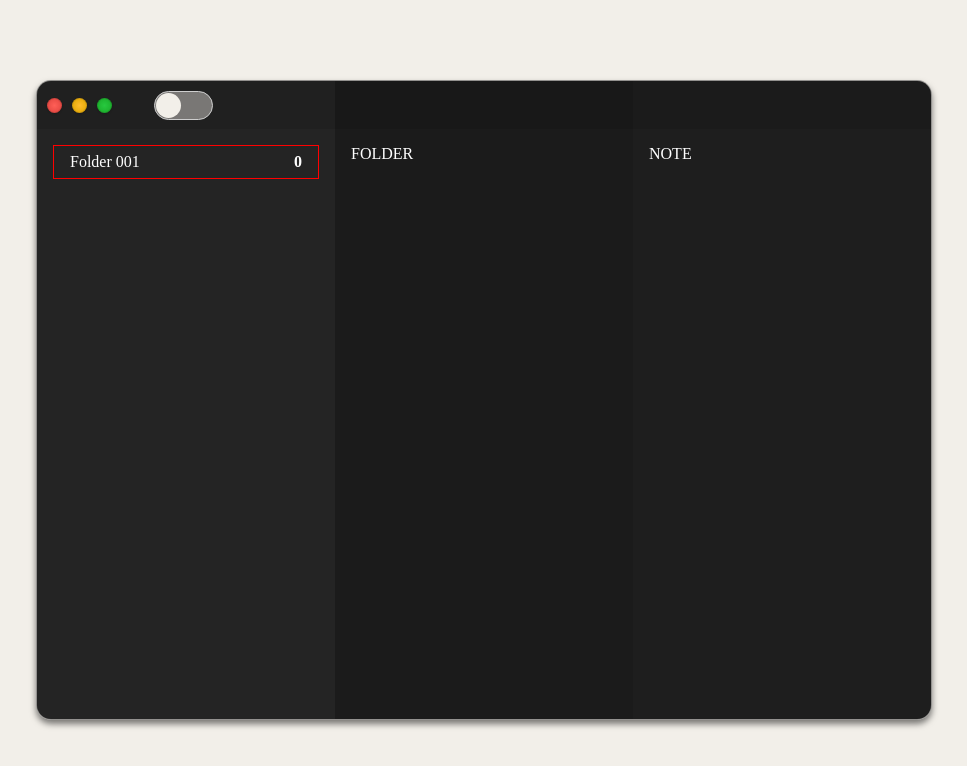
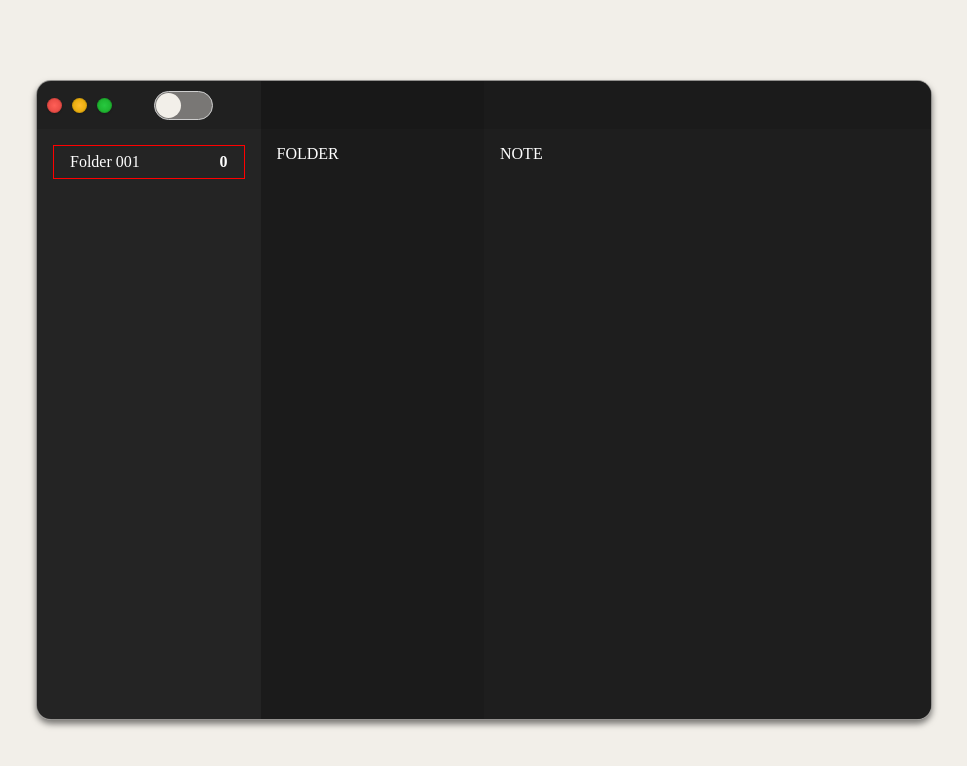
Before and after one commit to ggorcl/notes, a React (Create React App) app: page / in a window 1280 px wide. Shown: the top 766 px of the page, without its empty margins (156-1123 px from the left). Built offline with nearby package versions, Linux system fonts and the light colour scheme.

Commit message:
show/hide all folders section

```diff
--- a/src/App.js
+++ b/src/App.js
@@ -9,23 +9,28 @@ function App() {
   const [allFoldersVisible, setAllFoldersVisible] = useState(true);
 
   const toggleAllFoldersVisiblity = () => {
-    setAllFoldersVisible(prev => !prev)
-  }
+    setAllFoldersVisible((prev) => !prev);
+  };
 
   return (
     <div className="app">
       <div id="top-bar">
         <MacButtons />
-        <ToggleButton primaryColor="#E49273" toggleAllFoldersVisiblity={toggleAllFoldersVisiblity}/>
+        <ToggleButton
+          primaryColor="#E49273"
+          toggleAllFoldersVisiblity={toggleAllFoldersVisiblity}
+        />
       </div>
-      <div className="folders-container section" style={allFoldersVisible ? {width: "100%"} : {width: "0%"}}>
-        <Folders/>
+      <div
+        className="folders-container section"
+      >
+        <Folders />
       </div>
-      <div className="folder-container section">
-        <Folder/>
+      <div className="folder-container section" style={allFoldersVisible ? {width: "25%", left: "25%"} : {width: "30%", left: "0"}}>
+        <Folder />
       </div>
-      <div className="note-container section">
-        <Note/>
+      <div className="note-container section" style={allFoldersVisible ? {width: "50%"} : {width: "70%"}}>
+        <Note />
       </div>
     </div>
   );
--- a/src/index.css
+++ b/src/index.css
@@ -27,6 +27,7 @@
   border-radius: 15px; /* Rounded corners for smooth design */
   overflow: hidden;
   display: flex;
+  position: relative;
 }
 
 #top-bar{
@@ -36,6 +37,7 @@
   align-items: center;
   background-color: rgba(0, 0, 0, 0.1);
   position: absolute;
+  z-index: 10;
 }
 
 .mac-buttons {
@@ -124,7 +126,7 @@
 .section{
   width: 100%;
   height: 100%;
-  transition: width var(--toggle-time) ease;
+  transition: all var(--toggle-time) ease;
   color: #fefefe;
   padding-top: 48px;
 }
@@ -135,18 +137,28 @@
 
 .folders-container{
   background-color: #242424;
+  flex: 1;
 }
 
 .folder-container{
   background-color: #1B1B1B;
+  position: absolute;
+  top: 0;
+  left: 0;
+  width: 25%;
+  left: 25%;
 }
 
 .note-container{
   background-color: #1E1E1E;
+  position: absolute;
+  width: 50%;
+  top: 0;
+  right: 0;
 }
 
 .folder-item{
-  width: 100%;
+  width: calc(25% - 1.5em);
   height: 2em;
   border: 1px solid red;
   display: flex;
```
